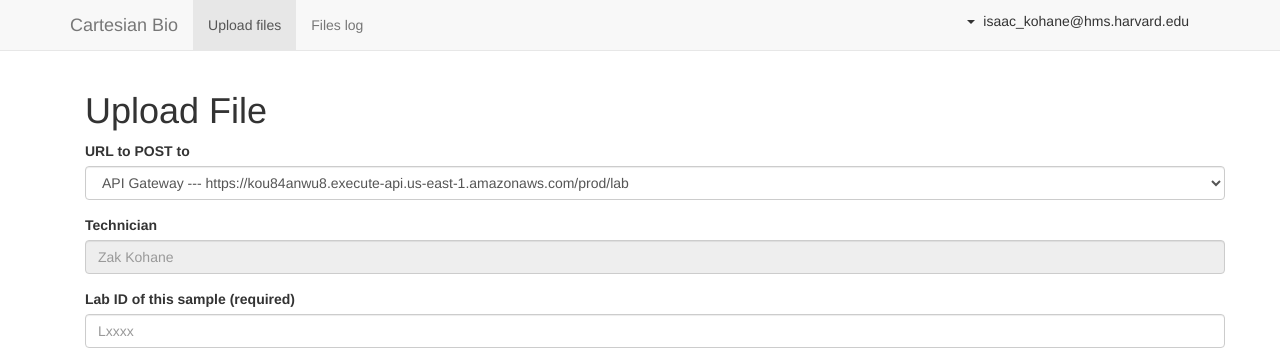
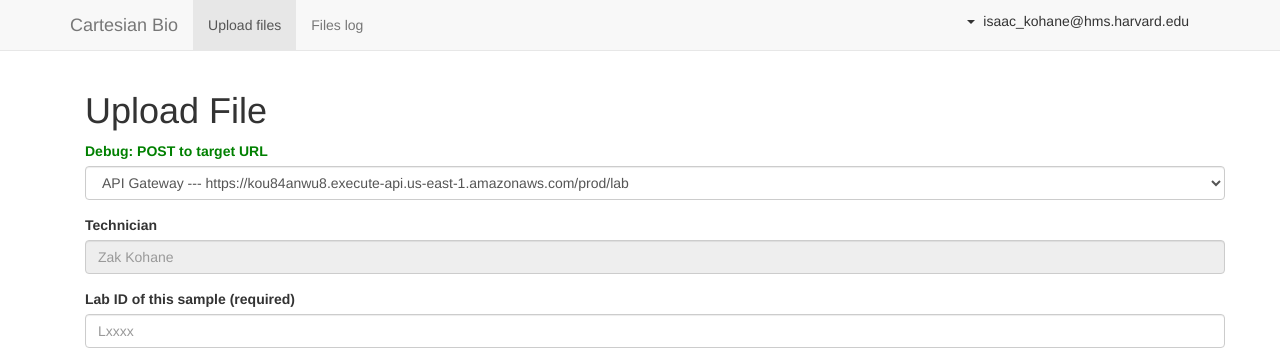
Before and after one commit to cartbio/tx-gui, a Jekyll site: the page built from lab/index.html, in a window 1280 px wide. Shown: the top 350 px of the page. Built offline with Jekyll 4.4.1, drawn with Linux system fonts in a browser that asks for light colours; nearby versions of some CDN libraries.

Commit message:
green select

```diff
--- a/lab/index.html
+++ b/lab/index.html
@@ -11,7 +11,7 @@ title: Upload file
     <form id="fileupload" action="{{ site.upload_url }}" method="POST" enctype="multipart/form-data">
 
       <div class="form-group" id="user">
-	<label for="target">URL to POST to</label>
+	<label style="color:green;" for="target">Debug: POST to target URL</label>
       <select name="target" class="form-control">
         <option value="https://kou84anwu8.execute-api.us-east-1.amazonaws.com/prod/lab">
          <b>API Gateway</b> --- https://kou84anwu8.execute-api.us-east-1.amazonaws.com/prod/lab</option>
```
